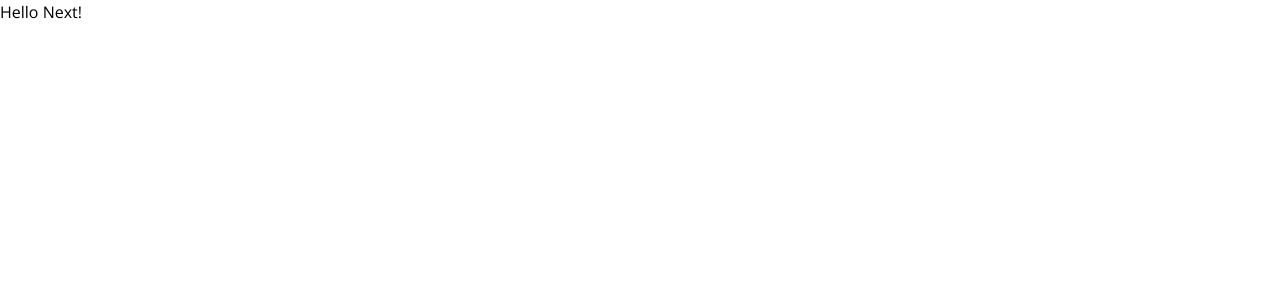
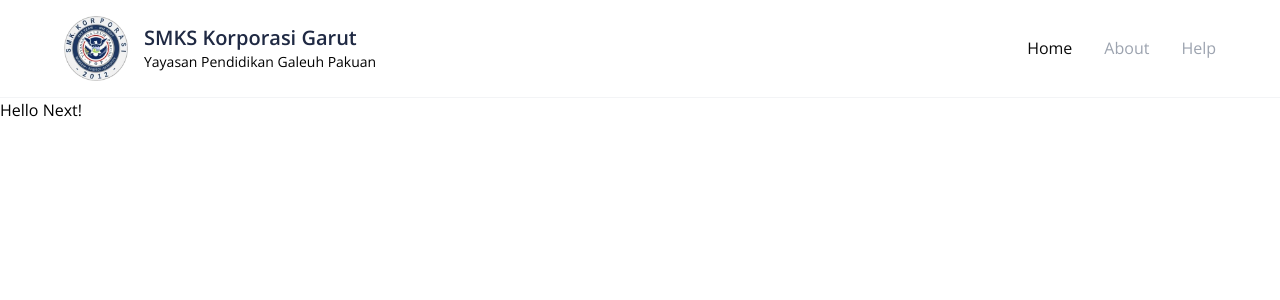
Before and after one commit to mhmdrioaf/thesis, a Next.js app: page / in a window 1280 px wide. Shown: the top 300 px of the page. Built offline with nearby package versions, Linux system fonts and the light colour scheme.

Commit message:
`components`: header

```diff
--- a/src/app/layout.tsx
+++ b/src/app/layout.tsx
@@ -1,5 +1,6 @@
 import "@/app/globals.css";
 import { Open_Sans } from "next/font/google";
+import Header from "@/components/header/Header";
 
 const open_sans = Open_Sans({ subsets: ["latin"] });
 
@@ -8,6 +9,12 @@
   description: "Generated by create next app",
 };
 
+const tabs = [
+  { name: "Home", route: "/", id: "home" },
+  { name: "About", route: "/about", id: "about" },
+  { name: "Help", route: "/help", id: "help" },
+];
+
 export default function RootLayout({
   children,
 }: {
@@ -15,7 +22,10 @@
 }) {
   return (
     <html lang="en">
-      <body className={open_sans.className}>{children}</body>
+      <body className={open_sans.className}>
+        <Header headerTabs={tabs} />
+        {children}
+      </body>
     </html>
   );
 }
--- /dev/null
+++ b/src/components/header/Header.tsx
@@ -0,0 +1,88 @@
+"use client";
+
+import Image from "next/image";
+import Link from "next/link";
+import { usePathname } from "next/navigation";
+import { Bars3Icon } from "@heroicons/react/24/solid";
+import { useState } from "react";
+
+interface Props {
+  headerTabs: Tab[];
+}
+
+export default function Header({ headerTabs }: Props) {
+  const [openDrawer, setOpenDrawer] = useState(false);
+  const pathname = usePathname();
+  return (
+    <div className="w-full flex flex-row justify-between items-center border-b border-b-gray-100 px-4 lg:px-16 py-4">
+      <div
+        id="header-logo"
+        className="flex flex-row gap-4 items-center select-none"
+      >
+        <Image
+          src="/smk_logo.png"
+          alt="SMKS Korporasi Logo"
+          width={64}
+          height={64}
+        />
+        <div id="header-logo-title" className="flex flex-col">
+          <p className="font-semibold text-xl text-primary">
+            SMKS Korporasi Garut
+          </p>
+          <p className="font-normal text-sm">
+            Yayasan Pendidikan Galeuh Pakuan
+          </p>
+        </div>
+      </div>
+      <div
+        id="header-nav"
+        className="hidden lg:flex flex-row gap-8 items-center"
+      >
+        {headerTabs.map((tab: Tab) => (
+          <Link
+            key={tab.id}
+            href={tab.route}
+            className={
+              pathname === tab.route
+                ? "font-normal text-normal no-underline text-neutral-950"
+                : "font-normal text-normal no-underline text-gray-400 hover:text-gray-900"
+            }
+          >
+            {tab.name}
+          </Link>
+        ))}
+      </div>
+      <div
+        id="header-menu"
+        className="block lg:hidden cursor-pointer"
+        onClick={() => setOpenDrawer((prev) => !prev)}
+      >
+        <Bars3Icon className="w-8 h-8 text-primary" />
+      </div>
+      <div
+        className={
+          openDrawer
+            ? "w-full h-screen fixed top-0 left-0 bg-black bg-opacity-30"
+            : "hidden"
+        }
+        onClick={() => setOpenDrawer(false)}
+      >
+        <div className="w-full py-4 px-4 bg-white rounded-xl flex flex-col gap-2 fixed bottom-0 left-0">
+          {headerTabs.map((tab: Tab) => (
+            <Link
+              href={tab.route}
+              key={tab.id}
+              className={
+                pathname === tab.route
+                  ? "w-full px-4 py-4 bg-primary text-white rounded-md hover:cursor-pointer"
+                  : "w-full px-4 py-4 text-neutral-950 rounded-md hover:cursor-pointer hover:bg-primary hover:text-white"
+              }
+            >
+              {tab.name}
+            </Link>
+          ))}
+        </div>
+      </div>
+    </div>
+  );
+}
```
